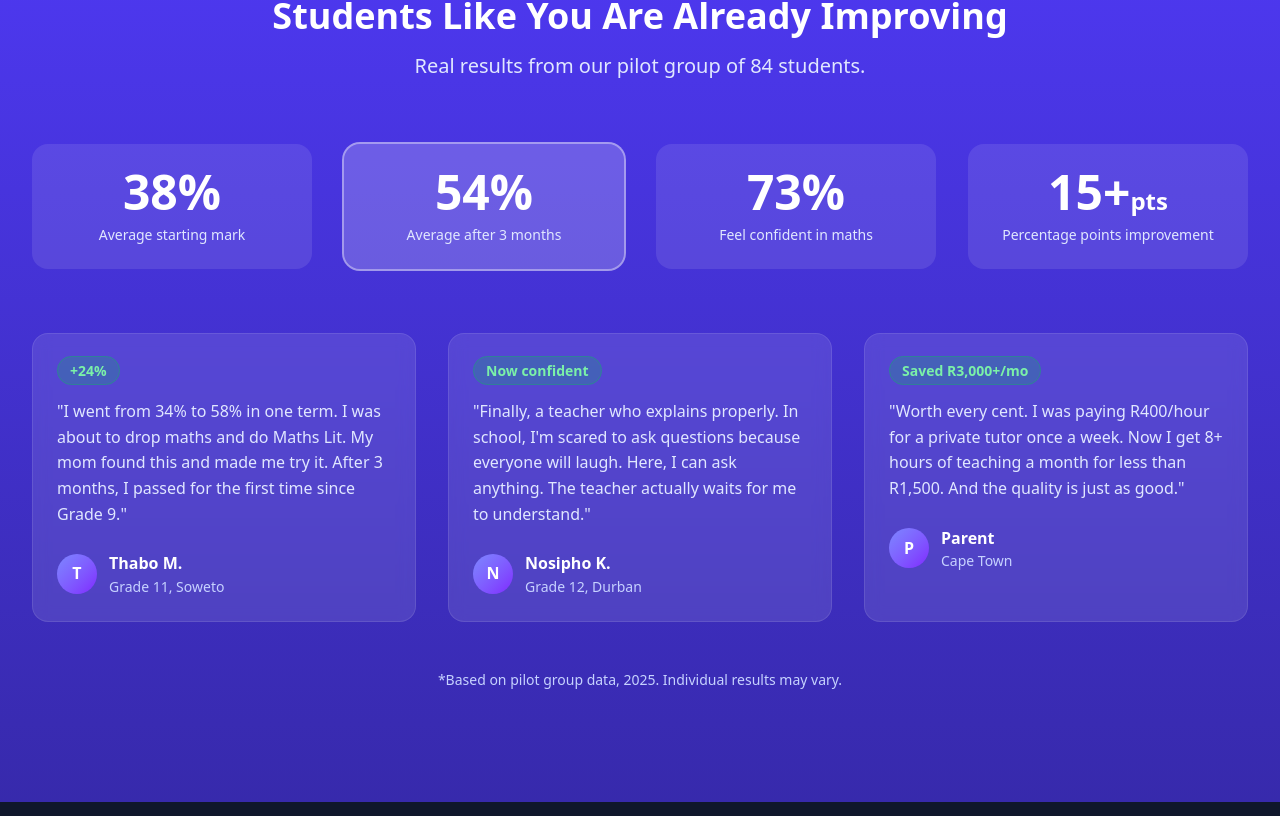
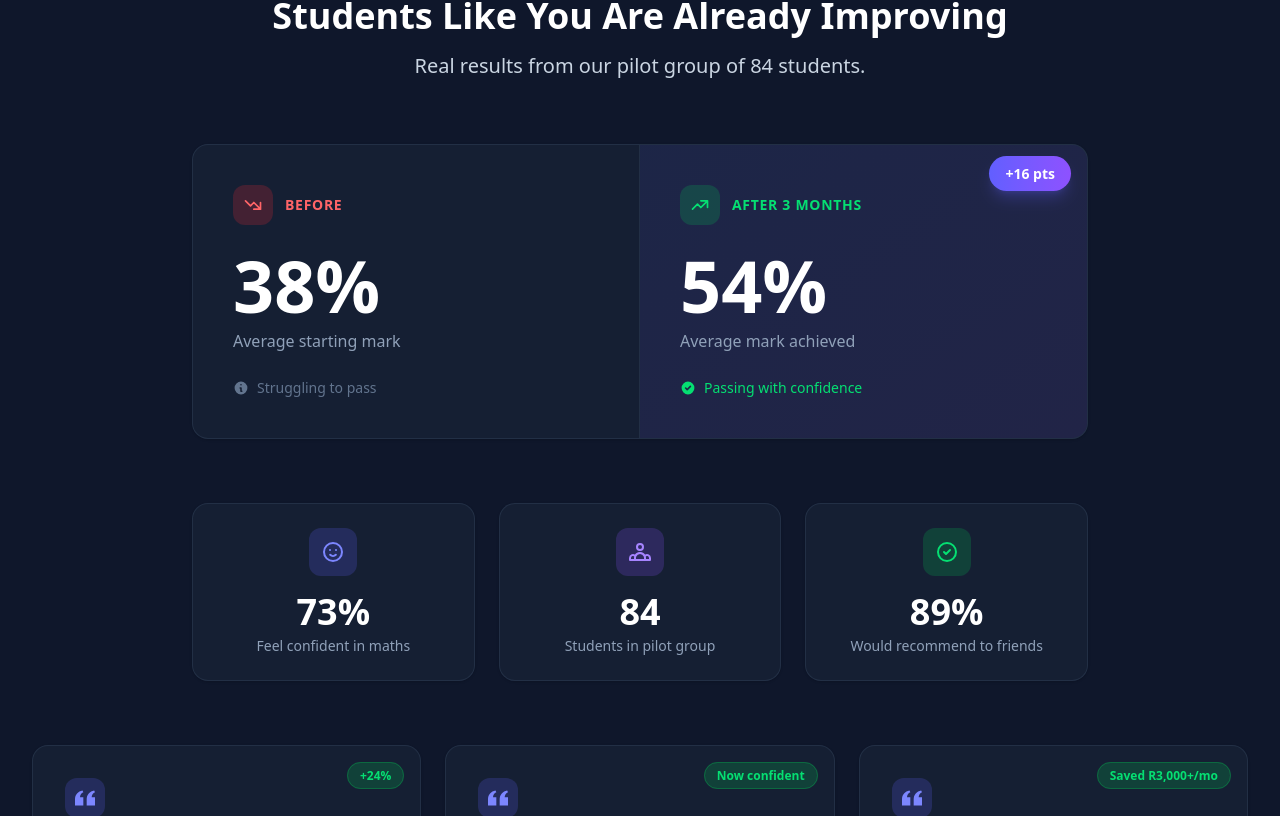
Before and after one commit to drifter089/skillforge, a Next.js app: page / in a window 1280 px wide. Shown: the part 3224-4040 px from the top of the page. Built offline with nearby package versions, Linux system fonts and the light colour scheme; no server answers.

Commit message:
feat: redesign SocialProof section with transformation journey layout

```diff
--- a/app/components/landing/SocialProof.tsx
+++ b/app/components/landing/SocialProof.tsx
@@ -1,11 +1,5 @@
 import { Container } from "./ui/Container";
-
-const stats = [
-  { value: "38%", label: "Average starting mark", suffix: "" },
-  { value: "54%", label: "Average after 3 months", suffix: "", highlight: true },
-  { value: "73%", label: "Feel confident in maths", suffix: "" },
-  { value: "15+", label: "Percentage points improvement", suffix: "pts" }
-];
+import { Card, CardContent } from "./ui/Card";
 
 const testimonials = [
   {
@@ -30,72 +24,150 @@ const testimonials = [
 
 export function SocialProof() {
   return (
-    <section className="py-20 md:py-28 bg-gradient-to-b from-indigo-600 to-indigo-800 text-white">
+    <section className="py-20 md:py-28 bg-slate-900">
       <Container>
         {/* Section Header */}
         <div className="text-center mb-16">
-          <h2 className="text-3xl md:text-4xl font-bold mb-4">
+          <h2 className="text-3xl md:text-4xl font-bold text-white mb-4">
             Students Like You Are Already Improving
           </h2>
-          <p className="text-xl text-indigo-100 max-w-2xl mx-auto">
+          <p className="text-xl text-slate-300 max-w-2xl mx-auto">
             Real results from our pilot group of 84 students.
           </p>
         </div>
 
-        {/* Stats */}
-        <div className="grid grid-cols-2 md:grid-cols-4 gap-6 md:gap-8 mb-16">
-          {stats.map((stat, index) => (
-            <div
-              key={index}
-              className={`
-                text-center p-6 rounded-2xl
-                ${stat.highlight ? "bg-white/20 ring-2 ring-white/50" : "bg-white/10"}
-              `}
-            >
-              <div className="text-4xl md:text-5xl font-bold mb-2">
-                {stat.value}
-                <span className="text-2xl">{stat.suffix}</span>
+        {/* Transformation Journey Card */}
+        <div className="max-w-4xl mx-auto mb-16">
+          <Card padding="none" className="overflow-hidden">
+            <div className="grid md:grid-cols-2">
+              {/* Before */}
+              <div className="p-8 md:p-10 border-b md:border-b-0 md:border-r border-slate-700/50">
+                <div className="flex items-center gap-3 mb-6">
+                  <div className="w-10 h-10 bg-red-500/20 rounded-xl flex items-center justify-center">
+                    <svg className="w-5 h-5 text-red-400" fill="none" stroke="currentColor" viewBox="0 0 24 24">
+                      <path strokeLinecap="round" strokeLinejoin="round" strokeWidth={2} d="M13 17h8m0 0V9m0 8l-8-8-4 4-6-6" />
+                    </svg>
                   </div>
-              <div className="text-indigo-100 text-sm">{stat.label}</div>
+                  <span className="text-sm font-semibold text-red-400 uppercase tracking-wider">Before</span>
                 </div>
-          ))}
+                <div className="text-6xl md:text-7xl font-bold text-white mb-2">38%</div>
+                <p className="text-slate-400">Average starting mark</p>
+                <div className="mt-6 flex items-center gap-2 text-slate-500 text-sm">
+                  <svg className="w-4 h-4" fill="currentColor" viewBox="0 0 20 20">
+                    <path fillRule="evenodd" d="M18 10a8 8 0 11-16 0 8 8 0 0116 0zm-7-4a1 1 0 11-2 0 1 1 0 012 0zM9 9a1 1 0 000 2v3a1 1 0 001 1h1a1 1 0 100-2v-3a1 1 0 00-1-1H9z" clipRule="evenodd" />
+                  </svg>
+                  Struggling to pass
+                </div>
+              </div>
+
+              {/* After */}
+              <div className="p-8 md:p-10 bg-gradient-to-br from-indigo-500/10 to-violet-500/10 relative">
+                <div className="flex items-center gap-3 mb-6">
+                  <div className="w-10 h-10 bg-green-500/20 rounded-xl flex items-center justify-center">
+                    <svg className="w-5 h-5 text-green-400" fill="none" stroke="currentColor" viewBox="0 0 24 24">
+                      <path strokeLinecap="round" strokeLinejoin="round" strokeWidth={2} d="M13 7h8m0 0v8m0-8l-8 8-4-4-6 6" />
+                    </svg>
+                  </div>
+                  <span className="text-sm font-semibold text-green-400 uppercase tracking-wider">After 3 Months</span>
+                </div>
+                <div className="text-6xl md:text-7xl font-bold text-white mb-2">54%</div>
+                <p className="text-slate-400">Average mark achieved</p>
+                <div className="mt-6 flex items-center gap-2 text-green-400 text-sm font-medium">
+                  <svg className="w-4 h-4" fill="currentColor" viewBox="0 0 20 20">
+                    <path fillRule="evenodd" d="M10 18a8 8 0 100-16 8 8 0 000 16zm3.707-9.293a1 1 0 00-1.414-1.414L9 10.586 7.707 9.293a1 1 0 00-1.414 1.414l2 2a1 1 0 001.414 0l4-4z" clipRule="evenodd" />
+                  </svg>
+                  Passing with confidence
+                </div>
+                {/* Improvement badge */}
+                <div className="absolute top-4 right-4">
+                  <span className="bg-gradient-to-r from-indigo-500 to-violet-500 text-white text-sm font-bold px-4 py-2 rounded-full shadow-lg shadow-indigo-500/25">
+                    +16 pts
+                  </span>
+                </div>
+              </div>
+            </div>
+          </Card>
+        </div>
+
+        {/* Additional Stats Row */}
+        <div className="grid grid-cols-2 md:grid-cols-3 gap-4 md:gap-6 max-w-4xl mx-auto mb-16">
+          <Card hover padding="md" className="text-center">
+            <CardContent>
+              <div className="w-12 h-12 bg-indigo-500/20 rounded-xl flex items-center justify-center mx-auto mb-4">
+                <svg className="w-6 h-6 text-indigo-400" fill="none" stroke="currentColor" viewBox="0 0 24 24">
+                  <path strokeLinecap="round" strokeLinejoin="round" strokeWidth={2} d="M14.828 14.828a4 4 0 01-5.656 0M9 10h.01M15 10h.01M21 12a9 9 0 11-18 0 9 9 0 0118 0z" />
+                </svg>
+              </div>
+              <div className="text-3xl md:text-4xl font-bold text-white mb-1">73%</div>
+              <p className="text-slate-400 text-sm">Feel confident in maths</p>
+            </CardContent>
+          </Card>
+
+          <Card hover padding="md" className="text-center">
+            <CardContent>
+              <div className="w-12 h-12 bg-violet-500/20 rounded-xl flex items-center justify-center mx-auto mb-4">
+                <svg className="w-6 h-6 text-violet-400" fill="none" stroke="currentColor" viewBox="0 0 24 24">
+                  <path strokeLinecap="round" strokeLinejoin="round" strokeWidth={2} d="M17 20h5v-2a3 3 0 00-5.356-1.857M17 20H7m10 0v-2c0-.656-.126-1.283-.356-1.857M7 20H2v-2a3 3 0 015.356-1.857M7 20v-2c0-.656.126-1.283.356-1.857m0 0a5.002 5.002 0 019.288 0M15 7a3 3 0 11-6 0 3 3 0 016 0z" />
+                </svg>
+              </div>
+              <div className="text-3xl md:text-4xl font-bold text-white mb-1">84</div>
+              <p className="text-slate-400 text-sm">Students in pilot group</p>
+            </CardContent>
+          </Card>
+
+          <Card hover padding="md" className="text-center col-span-2 md:col-span-1">
+            <CardContent>
+              <div className="w-12 h-12 bg-green-500/20 rounded-xl flex items-center justify-center mx-auto mb-4">
+                <svg className="w-6 h-6 text-green-400" fill="none" stroke="currentColor" viewBox="0 0 24 24">
+                  <path strokeLinecap="round" strokeLinejoin="round" strokeWidth={2} d="M9 12l2 2 4-4m6 2a9 9 0 11-18 0 9 9 0 0118 0z" />
+                </svg>
+              </div>
+              <div className="text-3xl md:text-4xl font-bold text-white mb-1">89%</div>
+              <p className="text-slate-400 text-sm">Would recommend to friends</p>
+            </CardContent>
+          </Card>
         </div>
 
         {/* Testimonials */}
-        <div className="grid md:grid-cols-3 gap-8">
+        <div className="grid md:grid-cols-3 gap-6">
           {testimonials.map((testimonial, index) => (
-            <div
-              key={index}
-              className="bg-white/10 backdrop-blur-sm rounded-2xl p-6 text-white border border-white/10"
-            >
+            <Card key={index} hover padding="lg" className="relative">
               {/* Improvement badge */}
-              <div className="mb-4">
-                <span className="bg-green-500/20 text-green-300 text-sm font-semibold px-3 py-1 rounded-full border border-green-500/30">
+              <div className="absolute top-4 right-4">
+                <span className="bg-green-500/20 text-green-400 text-xs font-bold px-3 py-1 rounded-full border border-green-500/30">
                   {testimonial.improvement}
                 </span>
               </div>
 
-              {/* Quote */}
-              <blockquote className="text-indigo-100 mb-6">
-                "{testimonial.quote}"
+              <CardContent>
+                {/* Quote icon */}
+                <div className="w-10 h-10 bg-indigo-500/20 rounded-xl flex items-center justify-center mb-4">
+                  <svg className="w-5 h-5 text-indigo-400" fill="currentColor" viewBox="0 0 24 24">
+                    <path d="M14.017 21v-7.391c0-5.704 3.731-9.57 8.983-10.609l.995 2.151c-2.432.917-3.995 3.638-3.995 5.849h4v10h-9.983zm-14.017 0v-7.391c0-5.704 3.748-9.57 9-10.609l.996 2.151c-2.433.917-3.996 3.638-3.996 5.849h3.983v10h-9.983z" />
+                  </svg>
+                </div>
+
+                <blockquote className="text-slate-300 mb-6 leading-relaxed">
+                  &ldquo;{testimonial.quote}&rdquo;
                 </blockquote>
 
                 {/* Author */}
-              <div className="flex items-center gap-3">
-                <div className="w-10 h-10 bg-gradient-to-br from-indigo-400 to-violet-600 rounded-full flex items-center justify-center text-white font-bold">
+                <div className="flex items-center gap-3 pt-4 border-t border-slate-700/50">
+                  <div className="w-10 h-10 bg-gradient-to-br from-indigo-500 to-violet-600 rounded-full flex items-center justify-center text-white font-bold text-sm">
                     {testimonial.name.charAt(0)}
                   </div>
                   <div>
                     <div className="font-semibold text-white">{testimonial.name}</div>
-                  <div className="text-sm text-indigo-200">{testimonial.detail}</div>
+                    <div className="text-sm text-slate-400">{testimonial.detail}</div>
                   </div>
                 </div>
-            </div>
+              </CardContent>
+            </Card>
           ))}
         </div>
 
         {/* Bottom note */}
-        <p className="text-center text-indigo-200 text-sm mt-12">
+        <p className="text-center text-slate-500 text-sm mt-12">
           *Based on pilot group data, 2025. Individual results may vary.
         </p>
       </Container>
```
Lines whose indentation alone changed are shown as unchanged.
